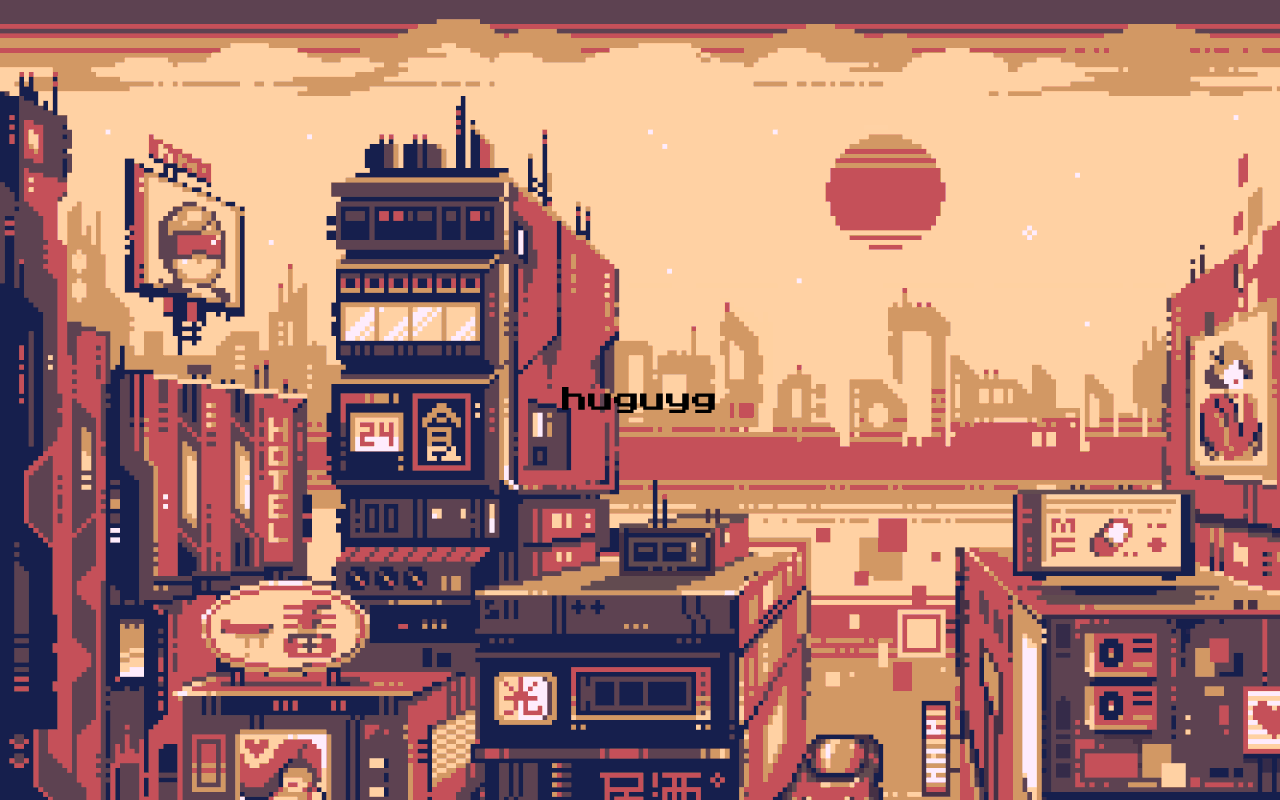
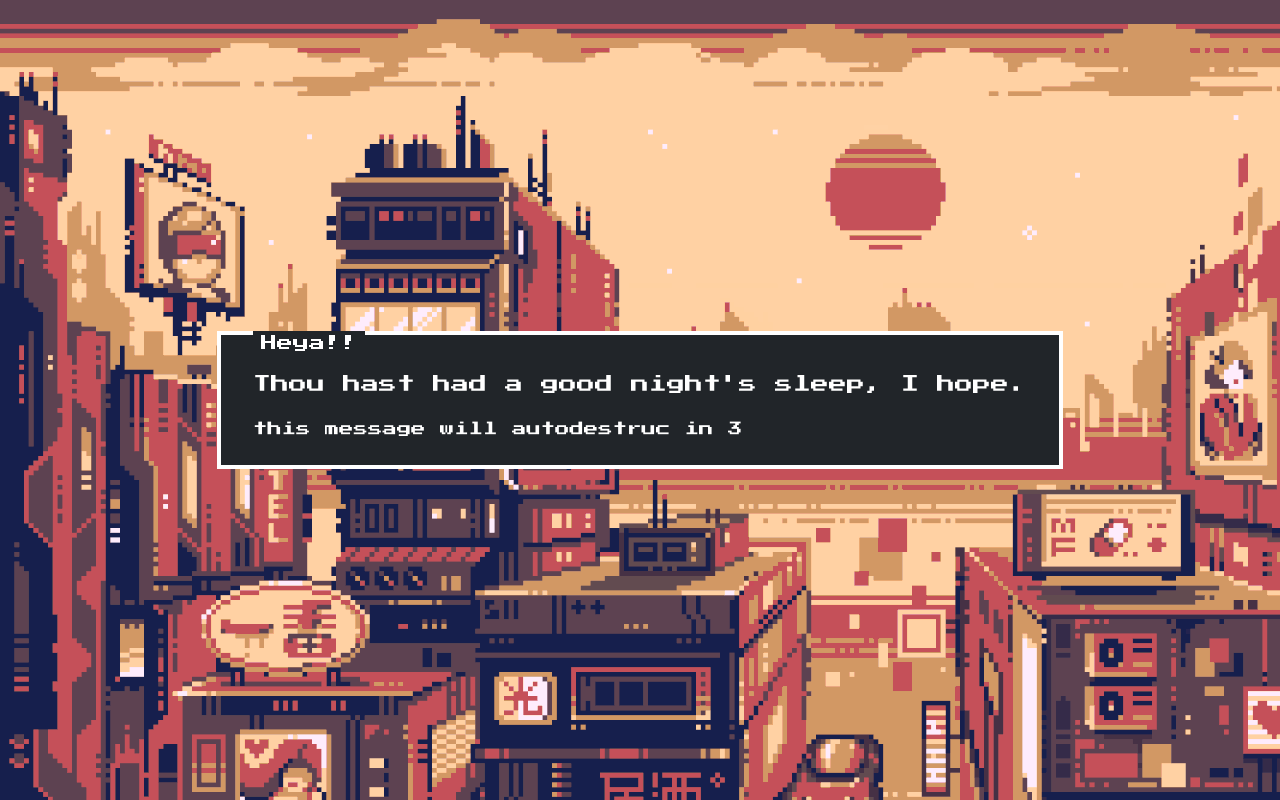
Before and after one commit to gab5987/protfolio-v2, a React (Create React App) app: page / in a window 1280 px wide. Built offline with nearby package versions, Linux system fonts and the light colour scheme.

Commit message:
Feat: Main page and its counter

```diff
--- a/package.json
+++ b/package.json
@@ -11,10 +11,14 @@
     "@types/node": "^16.7.13",
     "@types/react": "^18.0.0",
     "@types/react-dom": "^18.0.0",
+    "localforage": "^1.10.0",
+    "match-sorter": "^6.3.1",
     "node-sass": "^8.0.0",
     "react": "^18.2.0",
     "react-dom": "^18.2.0",
+    "react-router-dom": "^6.4.5",
     "react-scripts": "5.0.1",
+    "sort-by": "^1.2.0",
     "typescript": "^4.4.2",
     "web-vitals": "^2.1.0"
   },
--- a/src/App.scss
+++ b/src/App.scss
@@ -1,13 +1,18 @@
+// style.scss
+@import url(https://unpkg.com/nes.css@2.3.0/css/nes.min.css);
+@import url(https://unpkg.com/nes.css@latest/css/nes.min.css);
+@import url(https://unpkg.com/nes.css/css/nes-core.min.css);
+
 .App {
-  text-align: center;
-}
-
-.App-header {
   min-height: 100vh;
   display: flex;
   flex-direction: column;
   align-items: center;
   justify-content: center;
-  font-size: calc(10px + 2vmin);
+}
+
+.App-header {
+
+  font-size: calc(2px + 2vmin);
   color: #000000;
 }
--- a/src/App.tsx
+++ b/src/App.tsx
@@ -3,18 +3,48 @@ import './App.scss';
 import "@fontsource/press-start-2p";
 var background = require("./data/bg-img.gif");
 
+
+const delay = (ms: any) => new Promise(res => setTimeout(res, ms));
+
 export default class App extends React.Component
-<{}, {}>
+<{}, {counter: number, message: string}>
 {
   constructor(props: never) {
     super(props);
+    this.state = {
+      counter: 5,
+      message: "",
+    }
+    this.continueComponent = this.continueComponent.bind(this);
+  }
+
+  componentDidMount(): void {
+    this.continueComponent()
+  }
+
+  continueComponent = async () => {
+    await delay(2000);
+    this.updateMessage()
+    await this.reduceCounter()
+  }
+
+  updateMessage = () => this.setState({ message: `this message will autodestruc in ${this.state.counter}`});
+  redirect = () => window.location.replace("/content")
+
+  reduceCounter = async () => {
+    await delay(1000);
+    this.setState({ counter: this.state.counter - 1});
+    this.updateMessage();
+    this.state.counter > 0 ? this.reduceCounter() : this.redirect();
   }
 
   render() {
     return (
-      <div className="App" >
-        <div className='App-header' style={{backgroundImage: `url(${background})`}}>
-          huguyg
+      <div className="App" style={{backgroundImage: `url(${background})`}}>
+        <div className='App-header nes-container is-dark with-title is-centered"'>
+          <p className="title">Heya!!</p>
+          <p>Thou hast had a good night's sleep, I hope.</p>
+          <small> { this.state.message } </small>
         </div>
       </div>
     )
--- /dev/null
+++ b/src/Content.tsx
@@ -0,0 +1,11 @@
+import React from "react";
+
+export default class Content extends React.Component {
+    constructor(props: never) {
+        super(props);
+    }
+
+    render() {
+        return <p> ukytiuyt</p>
+    }
+}
--- a/src/index.tsx
+++ b/src/index.tsx
@@ -1,15 +1,34 @@
 import React from 'react';
 import ReactDOM from 'react-dom/client';
 import './index.css';
+import reportWebVitals from './reportWebVitals';
+
+import {
+  createBrowserRouter,
+  RouterProvider,
+} from "react-router-dom";
+
 import App from './App';
-import reportWebVitals from './reportWebVitals';
+import Content from './Content';
+
+const router = createBrowserRouter([
+  {
+    path: "/",
+    element: <App />,
+  },
+  {
+    path: "/content",
+    element: <Content />
+  }
+]);
+
 
 const root = ReactDOM.createRoot(
   document.getElementById('root') as HTMLElement
 );
 root.render(
   <React.StrictMode>
-    <App />
+    <RouterProvider router={router} />
   </React.StrictMode>
 );
 
```
Also changed, not shown: 1 other file (tests, documents, lock files or other folders).
